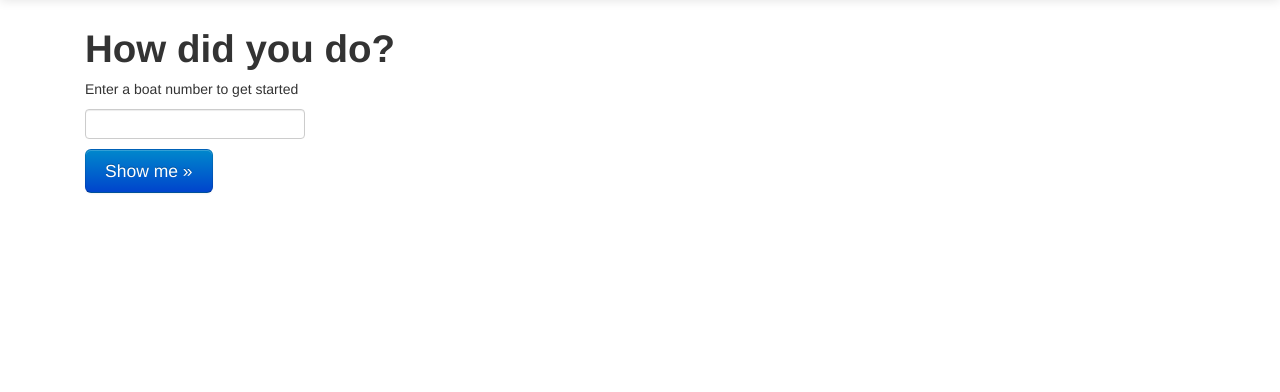
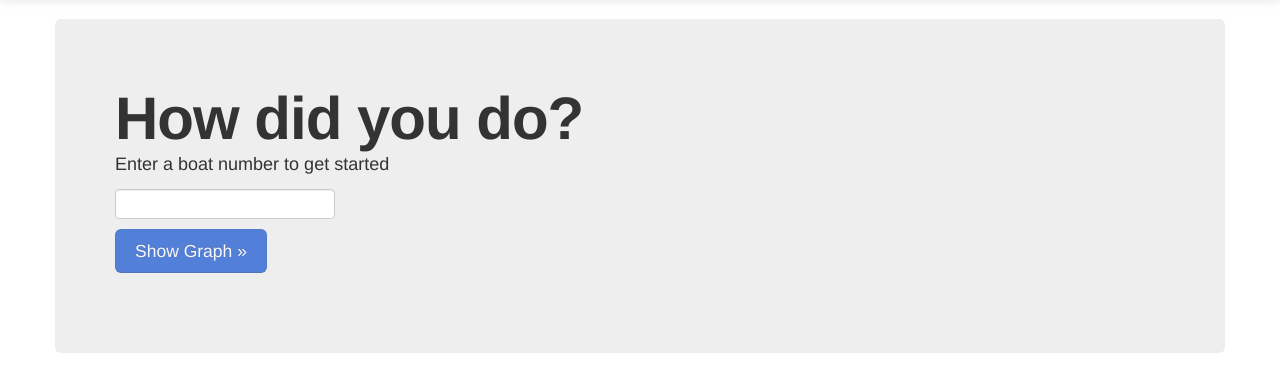
Before and after one commit to wabson/dwgraph, a Django app: page / in a window 1280 px wide. Shown: the part 41-433 px from the top of the page. Run offline with Django 3.2, Linux system fonts and the light colour scheme.

Commit message:
Add front page event handlers and improve visual appearance

```diff
--- a/dwgraph/templates/graph/index.html
+++ b/dwgraph/templates/graph/index.html
@@ -1,23 +1,33 @@
 {% extends "base.html" %}
 
 {% block content %}
-    <div class="span12">
+    <div class="hero-unit">
         <h1>How did you do?</h1>
+        <form>
         <p>Enter a boat number to get started</p>
-        <input type="text" name="bn" value="" />
-        <p><a href="#" class="btn btn-primary btn-large" id="submit-btn">Show me &raquo;</a></p>
+        <input type="text" name="bn" value="" /><br />
+        <button type="button" class="btn btn-primary btn-large" id="submit-btn" disabled>Show Graph &raquo;</button>
+        </form>
       </div>
 <script>
 // Create a YUI sandbox on your page.
 YUI().use('node', 'event', function (Y) {
+    Y.one("#submit-btn").set("disabled", Y.one("input").get("value") == "");
     Y.one("#submit-btn").on("click", function(e) {
         // Stop the event's default behavior
         e.preventDefault();
-
         // Stop the event from bubbling up the DOM tree
         e.stopPropagation();
-
-        window.location = window.location.protocol + "//" + window.location.host + "/graph#bn=" + Y.one("input").get("value");
+        var bn = Y.one("input").get("value");
+        if (!this.get("disabled")) {
+            window.location = window.location.protocol + "//" + window.location.host + "/graph#bn=" + bn;
+        }
+    });
+    Y.one("input").on("keyup", function(e) {
+        Y.one("#submit-btn").set("disabled", this.get("value") == "");
+    });
+    Y.one("input").on("click", function(e) {
+        Y.one("#submit-btn").set("disabled", this.get("value") == "");
     });
 });
 </script>
```
